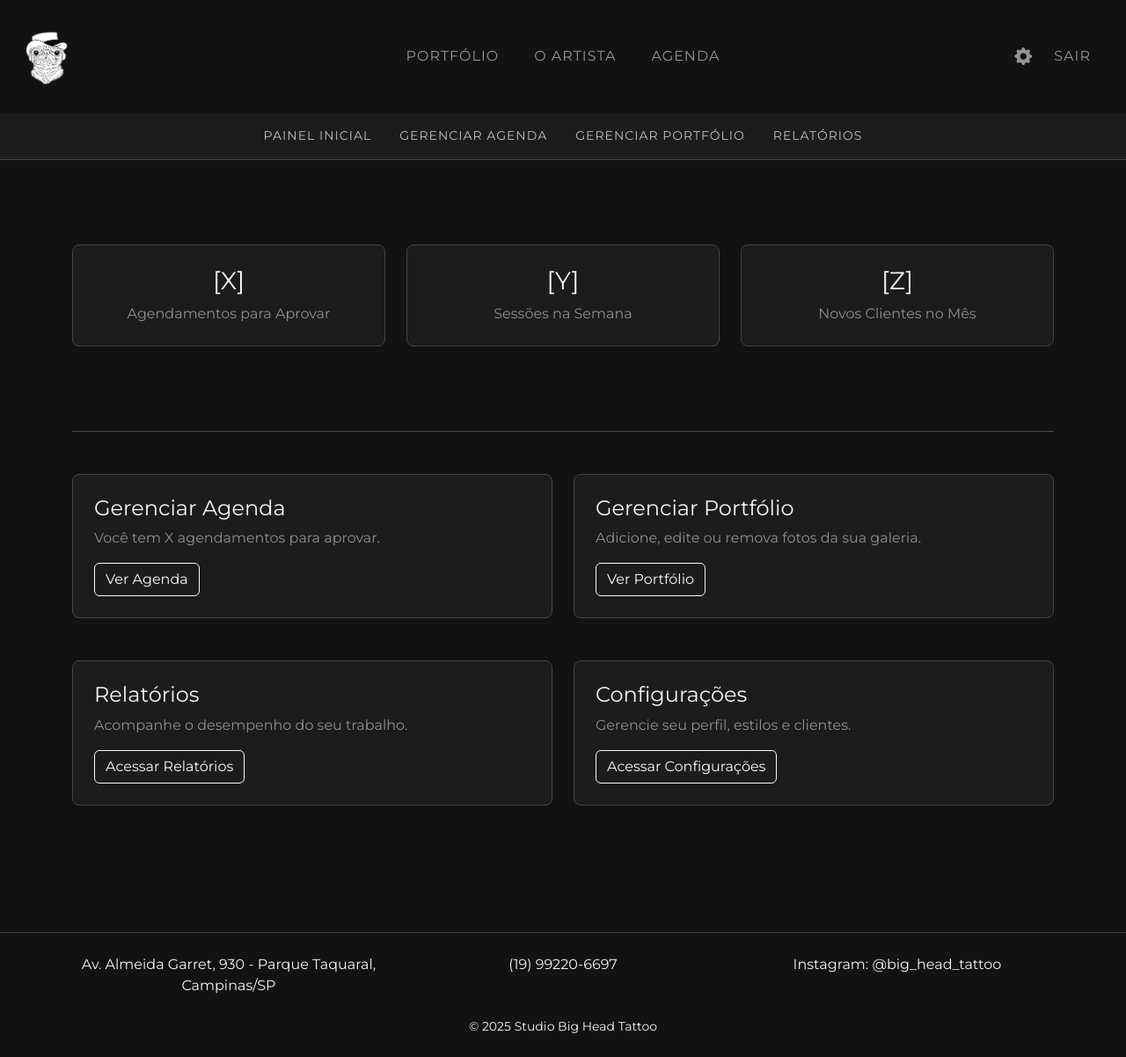
After one commit to ThabataRicci/pti-bigheadtattoo, a PHP site: page /dashboard-artista.php in a window 1280 px wide. The commit adds this page. Shown: the whole page at 88% size. Run offline with PHP 8.4, Linux system fonts and the light colour scheme.

Commit message:
Atualização 27/09/2025 - Thabata

```diff
--- a/css/style.css
+++ b/css/style.css
@@ -9,7 +9,8 @@ body {
 }
 
 /* 3 - ESTILOS DE ESCRITA */
-h2, .logo-cabecalho {
+h2,
+.logo-cabecalho {
     font-family: 'Playfair Display', serif;
     font-weight: 700;
 }
@@ -168,7 +169,8 @@ footer {
     gap: 5px;
 }
 
-.dia, .dia-semana {
+.dia,
+.dia-semana {
     padding: 16px;
     text-align: center;
     border-radius: 4px;
@@ -211,14 +213,19 @@ footer {
     transform: scale(1.05);
 }
 
-/* 12 - ESTILOS DA DASHBOARD DO CLIENTE */
-.submenu-cliente {
+/* 12 - ESTILOS DO HEADER E SUBMENU */
+.navbar-nav .nav-link.text-center {
+    text-align: center;
+    display: block;
+}
+
+.submenu-painel {
     background-color: #1c1c1c;
     padding: 8px 0;
     border-bottom: 1px solid #444;
 }
 
-.submenu-cliente a {
+.submenu-painel a {
     color: #c0c0c0;
     text-decoration: none;
     padding: 8px 16px;
@@ -227,10 +234,11 @@ footer {
     letter-spacing: 1px;
 }
 
-.submenu-cliente a:hover {
+.submenu-painel a:hover {
     color: #fff;
 }
 
+/* PAGINA CLIENTE */
 .card-resumo {
     background-color: #1c1c1c;
     border: 1px solid #444;
--- /dev/null
+++ b/dashboard-artista.php
@@ -0,0 +1,75 @@
+<?php
+session_start();
+
+$_SESSION['loggedin'] = true;
+$_SESSION['nome'] = "xxxxxxxxxxxxxxxxx";
+$_SESSION['user_role'] = "artista";
+
+$titulo_pagina = "Painel de Controle";
+include 'includes/header.php';
+?>
+
+<main>
+    <div class="container my-5 py-5">
+        <div class="text-center">
+        </div>
+
+        <div class="row text-center">
+            <div class="col-md-4 mb-4">
+                <div class="card-resumo">
+                    <h3>[X]</h3>
+                    <p class="text-white-50 mb-0">Agendamentos para Aprovar</p>
+                </div>
+            </div>
+            <div class="col-md-4 mb-4">
+                <div class="card-resumo">
+                    <h3>[Y]</h3>
+                    <p class="text-white-50 mb-0">Sessões na Semana</p>
+                </div>
+            </div>
+            <div class="col-md-4 mb-4">
+                <div class="card-resumo">
+                    <h3>[Z]</h3>
+                    <p class="text-white-50 mb-0">Novos Clientes no Mês</p>
+                </div>
+            </div>
+        </div>
+
+        <hr class="my-5">
+
+        <div class="row">
+            <div class="col-md-6 mb-4">
+                <div class="card-resumo">
+                    <h4>Gerenciar Agenda</h4>
+                    <p class="text-white-50">Você tem X agendamentos para aprovar.</p>
+                    <a href="agenda-artista.php" class="btn btn-outline-light">Ver Agenda</a>
+                </div>
+            </div>
+            <div class="col-md-6 mb-4">
+                <div class="card-resumo">
+                    <h4>Gerenciar Portfólio</h4>
+                    <p class="text-white-50">Adicione, edite ou remova fotos da sua galeria.</p>
+                    <a href="portfolio-artista.php" class="btn btn-outline-light">Ver Portfólio</a>
+                </div>
+            </div>
+            <div class="col-md-6 mb-4">
+                <div class="card-resumo">
+                    <h4>Relatórios</h4>
+                    <p class="text-white-50">Acompanhe o desempenho do seu trabalho.</p>
+                    <a href="relatorios-artista.php" class="btn btn-outline-light">Acessar Relatórios</a>
+                </div>
+            </div>
+            <div class="col-md-6 mb-4">
+                <div class="card-resumo">
+                    <h4>Configurações</h4>
+                    <p class="text-white-50">Gerencie seu perfil, estilos e clientes.</p>
+                    <a href="configuracoes-artista.php" class="btn btn-outline-light">Acessar Configurações</a>
+                </div>
+            </div>
+        </div>
+    </div>
+</main>
+
+<?php
+include 'includes/footer.php';
+?>
--- a/dashboard-cliente.php
+++ b/dashboard-cliente.php
@@ -12,10 +12,7 @@
 <main>
     <div class="container my-5 py-5">
         <div class="text-center">
-            <h2 class="display-5">Bem-vindo(a) de volta!!</h2>
         </div>
-
-        <hr class="my-5">
 
         <div class="row">
             <div class="col-md-5 mb-4">
--- a/includes/footer.php
+++ b/includes/footer.php
@@ -11,4 +11,5 @@
 
 <script src="https://cdn.jsdelivr.net/npm/bootstrap@5.3.3/dist/js/bootstrap.bundle.min.js"></script>
 </body>
+
 </html>
--- a/includes/header.php
+++ b/includes/header.php
@@ -2,6 +2,7 @@
 ?>
 <!DOCTYPE html>
 <html lang="pt-br">
+
 <head>
     <meta charset="UTF-8">
     <meta name="viewport" content="width=device-width, initial-scale=1.0">
@@ -10,6 +11,7 @@
     <link rel="stylesheet" href="https://cdn.jsdelivr.net/npm/bootstrap-icons@1.11.3/font/bootstrap-icons.min.css">
     <link rel="stylesheet" href="css/style.css">
 </head>
+
 <body>
 
     <header class="p-3">
@@ -18,22 +20,26 @@
                 <a class="navbar-brand logo-cabecalho" href="index.php">
                     <img src="imagens/logo.png" alt="Logo Big Head Tattoo">
                 </a>
+            </div>
+
             <button class="navbar-toggler" type="button" data-bs-toggle="collapse" data-bs-target="#menuPrincipal">
                 <span class="navbar-toggler-icon"></span>
             </button>
-            <div class="collapse navbar-collapse" id="menuPrincipal">
-                <ul class="navbar-nav mx-auto">
+
+            <!-- Barra de navegação ocupa toda largura -->
+            <div class="container-fluid px-0">
+                <div class="collapse navbar-collapse justify-content-center" id="menuPrincipal">
+                    <ul class="navbar-nav d-flex justify-content-center gap-4 w-100" style="max-width: 500px; margin: 0 auto;">
                         <li class="nav-item"><a class="nav-link" href="portfolio.php">Portfólio</a></li>
-                    <li class="nav-item"><a class="nav-link" href="artista.php">O Artista</a></li>
+                        <li class="nav-item"><a class="nav-link text-center" href="artista.php">O Artista</a></li>
+                        <li class="nav-item"><a class="nav-link" href="agenda.php">Agenda</a></li>
+                    </ul>
+                </div>
+            </div>
 
-                    <?php if (isset($_SESSION['user_role']) && $_SESSION['user_role'] == 'tatuador'): ?>
-                        <li class="nav-item"><a class="nav-link" href="dashboard-tatuador.php">Meu Painel</a></li>
-                    <?php else: ?>
-                        <li class="nav-item"><a class="nav-link" href="agenda.php">Agenda</a></li>
-                    <?php endif; ?>
-                </ul>
-
-                <ul class="navbar-nav d-flex flex-row align-items-center">
+            <!-- Container para ícones/login -->
+            <div class="container">
+                <ul class="navbar-nav d-flex flex-row align-items-center position-absolute end-0 me-3">
                     <?php if (isset($_SESSION['loggedin']) && $_SESSION['loggedin'] === true): ?>
                         <li class="nav-item">
                             <a class="nav-link me-2" href="configuracoes.php" title="Configurações">
@@ -50,15 +56,34 @@
                     <?php endif; ?>
                 </ul>
             </div>
+        </nav>
+
         </div>
         </nav>
     </header>
 
-<?php if (isset($_SESSION['loggedin']) && $_SESSION['user_role'] == 'cliente'): ?>
-    <div class="submenu-cliente">
+    <?php // LÓGICA DOS SUB-MENUS
+    if (isset($_SESSION['loggedin']) && $_SESSION['loggedin'] === true):
+
+        // se for CLIENTE, mostra o sub-menu do cliente
+        if ($_SESSION['user_role'] == 'cliente'): ?>
+            <div class="submenu-painel">
                 <div class="container d-flex justify-content-center">
                     <a href="dashboard-cliente.php">Painel Inicial</a>
                     <a href="agendamentos-cliente.php">Agendamentos</a>
                 </div>
             </div>
+
+        <?php // se for ARTISTA, mostra o sub-menu do artista
+        elseif ($_SESSION['user_role'] == 'artista'): ?>
+            <div class="submenu-painel">
+                <div class="container d-flex justify-content-center">
+                    <a href="dashboard-artista.php">Painel Inicial</a>
+                    <a href="agenda-artista.php">Gerenciar Agenda</a>
+                    <a href="portfolio-artista.php">Gerenciar Portfólio</a>
+                    <a href="relatorios-artista.php">Relatórios</a>
+                </div>
+            </div>
         <?php endif; ?>
+
+    <?php endif; ?>
--- a/logout.php
+++ b/logout.php
@@ -7,4 +7,3 @@ session_destroy();
 
 header("location: index.php");
 exit;
-?>
```
Also changed, not shown: cadastro.php (+4 -4 lines), login.php (+5 -5 lines), recuperar-senha.php (+4 -4 lines), redefinir-senha.php (+4 -4 lines), agenda.php (indentation only), agendamentos-cliente.php (indentation only), artista.php (indentation only), configuracoes.php (indentation only), index.php (indentation only), portfolio.php (indentation only). Lines whose indentation alone changed are shown as unchanged.
